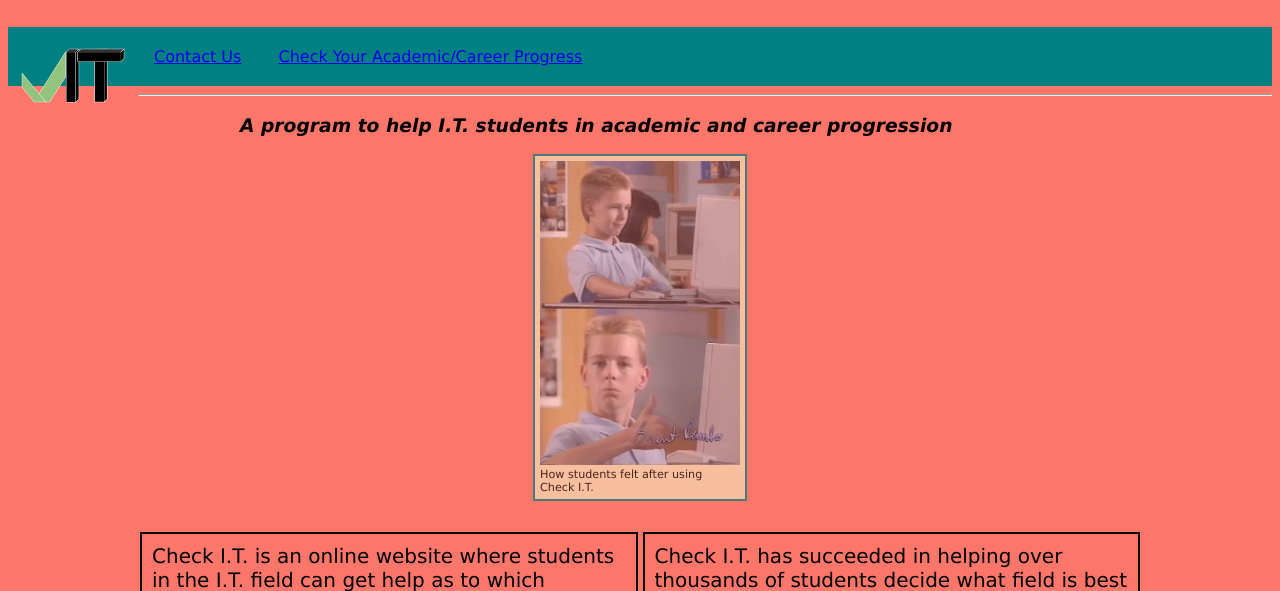
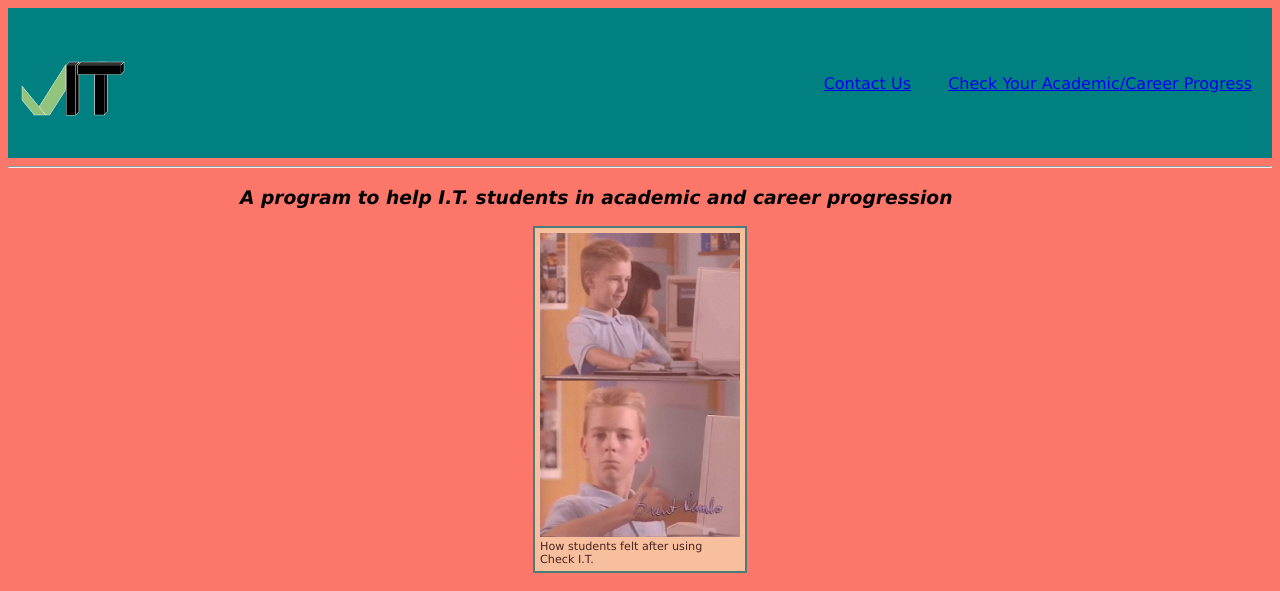
Before and after one commit to DarylleDiego/Assignment01, a PHP site: page / in a window 1280 px wide. Shown: the top 591 px of the page. Run offline with PHP 8.4, Linux system fonts and the light colour scheme.

Commit message:
Menu to the right and Logo to the left

```diff
--- a/index.html
+++ b/index.html
@@ -19,7 +19,7 @@
         <header>
             <div><h1><img src="images/logo.png" alt="logo" title="Check I.T. logo" width=130 id="logo"></h1>
             </div>
-            <nav>
+            <nav class="menu">
                 <ul>
                     <li><a href="contact.html" target="_blank">Contact Us</a></li>
                     <li><a href="sample.html" target="_blank">Check Your Academic/Career Progress</a></li>
--- a/style/index.css
+++ b/style/index.css
@@ -76,6 +76,21 @@
 
         opacity: 0.7;
     }
+
+    .item1
+    {
+        padding: 10px;
+    }
+
+    .item2
+    {
+        padding: 10px;
+    }
+
+    .item3
+    {
+        padding: 10px;
+    }
     h3
     {
         display: grid;
@@ -94,12 +109,29 @@
 {
     #logo{
         float: left;
+        transform: translateY(5px);
     }
+
+    header
+    {
+        display: flex;
+        height: 150px;
+    }
+
     main{
         width: 1000px;
         margin-left: auto;
         margin-right: auto;
     }
+
+    .menu
+    {
+        margin-top: auto;
+        margin-left: auto;
+        margin-bottom: auto;
+
+    }
+
     #content
     {
         display: grid;
```
